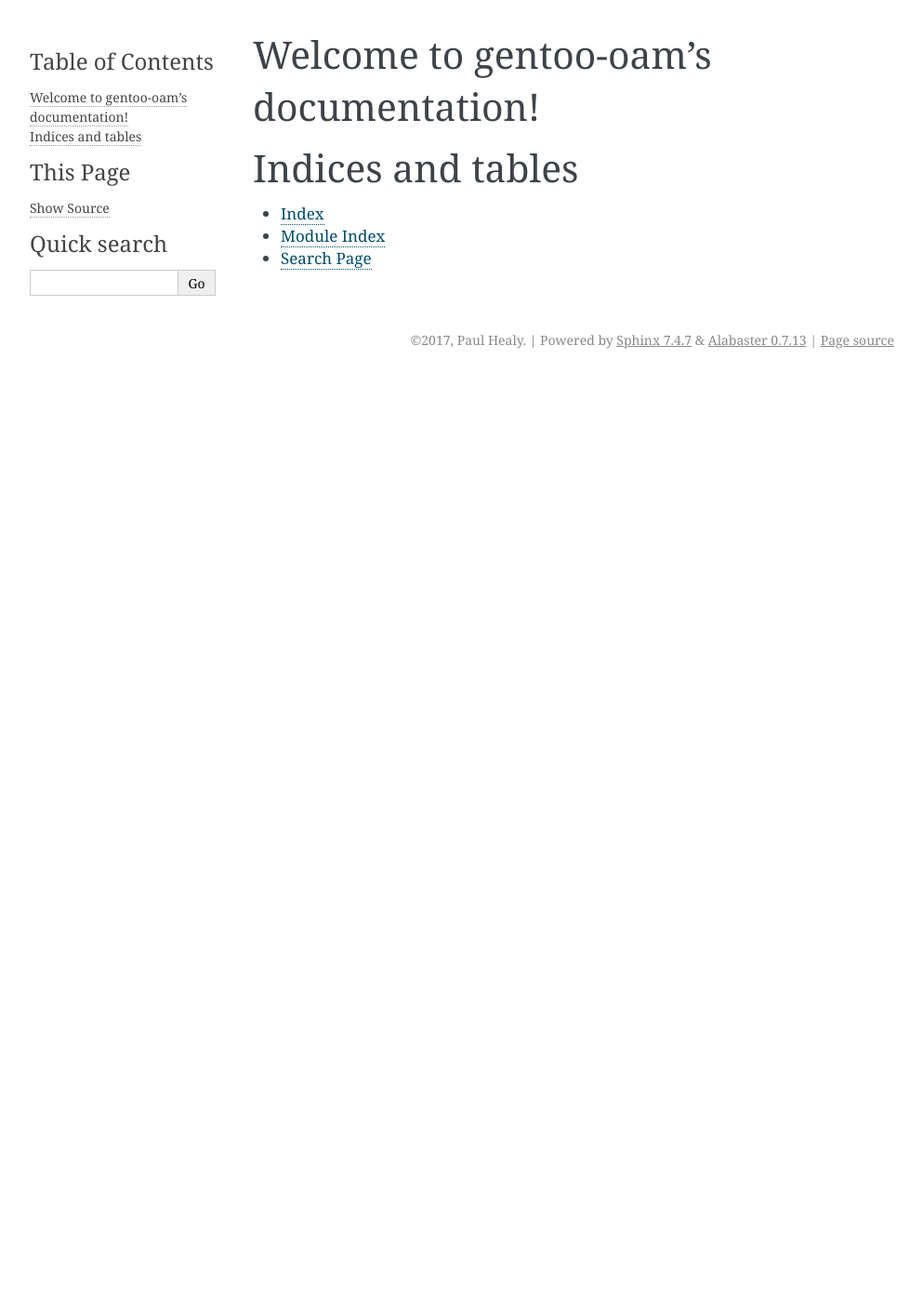
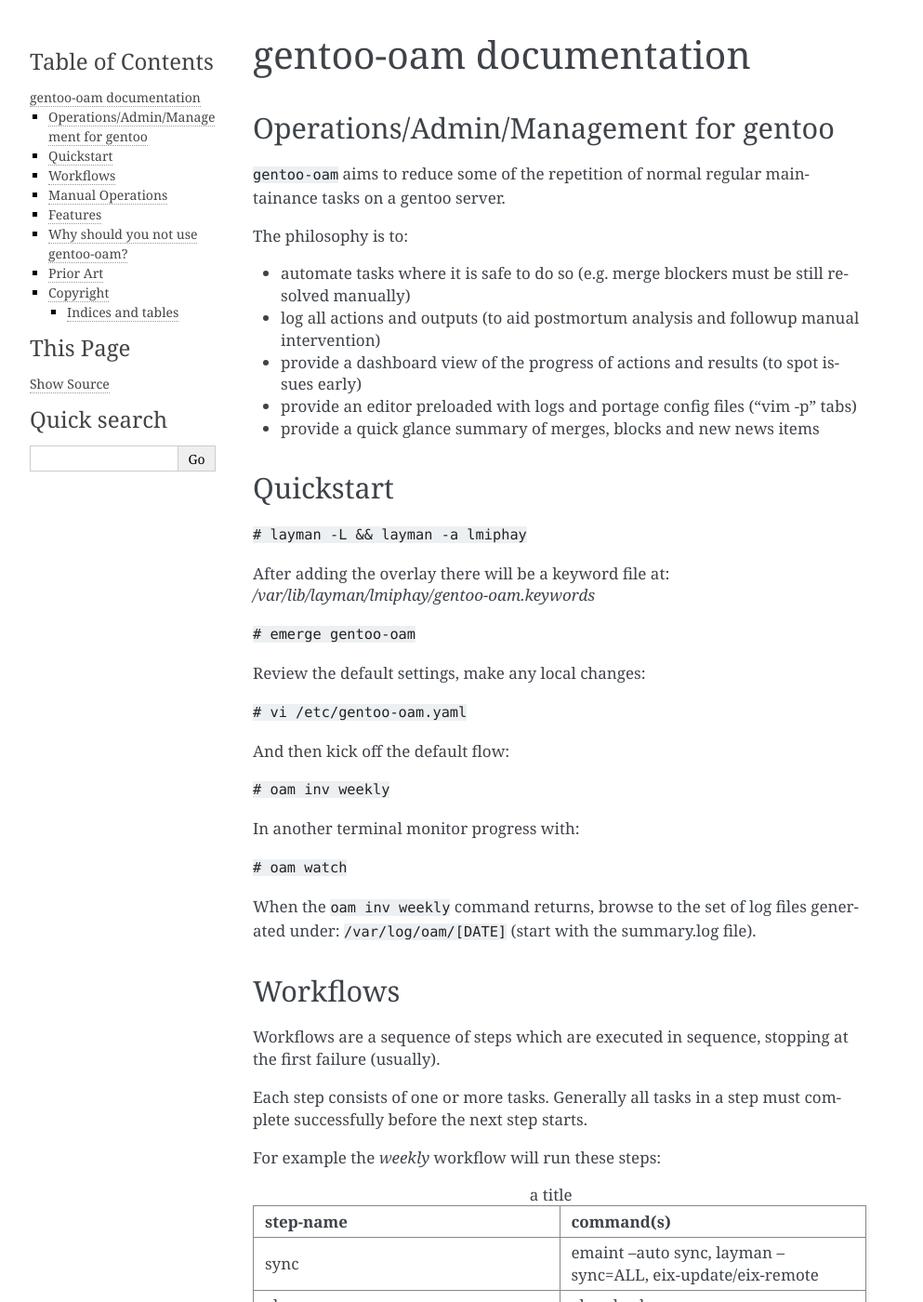
Before and after one commit to lmiphay/oam, a Sphinx documentation site: the page built from docs/source/index.rst, in a window 1280 px wide and 1400 px high. Shown: the whole window at 93% size, without its empty margins (148-1141 px from the left). Built offline with Sphinx 7.4.7, drawn with Linux system fonts in a browser that asks for light colours; some of the changed text lies outside the part shown.

Commit message:
add first cut of sphinx docs

```diff
--- a/docs/source/index.rst
+++ b/docs/source/index.rst
@@ -3,14 +3,131 @@
    You can adapt this file completely to your liking, but it should at least
    contain the root `toctree` directive.
 
-Welcome to gentoo-oam's documentation!
-======================================
+========================
+gentoo-oam documentation
+========================
 
 .. toctree::
    :maxdepth: 2
    :caption: Contents:
 
+Operations/Admin/Management for gentoo
+--------------------------------------
 
+``gentoo-oam`` aims to reduce some of the repetition of normal regular maintainance tasks on a gentoo server.
+
+The philosophy is to:
+
++ automate tasks where it is safe to do so (e.g. merge blockers must be still resolved manually)
++ log all actions and outputs (to aid postmortum analysis and followup manual intervention)
++ provide a dashboard view of the progress of actions and results (to spot issues early)
++ provide an editor preloaded with logs and portage config files ("vim -p" tabs)
++ provide a quick glance summary of merges, blocks and new news items
+
+Quickstart
+----------
+
+``# layman -L && layman -a lmiphay``
+
+After adding the overlay there will be a keyword file at: `/var/lib/layman/lmiphay/gentoo-oam.keywords`
+
+``# emerge gentoo-oam``
+
+Review the default settings, make any local changes:
+
+``# vi /etc/gentoo-oam.yaml``
+
+And then kick off the default flow:
+
+``# oam inv weekly``
+
+In another terminal monitor progress with:
+
+``# oam watch``
+
+When the ``oam inv weekly`` command returns, browse to the set of log files generated under:
+``/var/log/oam/[DATE]`` (start with the summary.log file).
+
+
+Workflows
+---------
+
+Workflows are a sequence of steps which are executed in sequence, stopping
+at the first failure (usually).
+
+Each step consists of one or more tasks. Generally all tasks in a step must
+complete successfully before the next step starts.
+
+For example the `weekly` workflow will run these steps:
+
+.. csv-table:: a title
+   :header: "step-name", "command(s)"
+   :widths: 20, 20
+
+	"sync",   "emaint --auto sync, layman --sync=ALL, eix-update/eix-remote"
+	"glsa",   "glsa-check"
+	"fetch",  "emerge --fetchonly --update world"
+	"update", "emerge --update world, python-updater, perl-cleaner, emerge @preserved-rebuild"
+	"clean",  "eclean distfiles, eclean-kernel"
+	"kernel", "attempts to build a new kernel if necessary"
+	"qcheck", "qcheck --all"
+
+Steps (or tasks) can be skipped for a particular server (by configuration).
+
+Manual Operations
+-----------------
+You must still manually:
+
++ resolve keyword or use flag blockers (see the blocks.log file for a starting point)
++ run `dispatch-conf` when prompted
++ remove obsolete packages manually with: `emerge --depclean`
+
+Features
+--------
+
+* simple workflow configuration on a per-server basis - new workflows can be added
+* dashboard display of currently running oam processes built on `multitail <https://www.vanheusden.com/multitail/>`_.
+* overall _summary_ of a merge (what merged succesfully, what didn't, glsa's, blockers, qcheck differences, unread news items... etc)
+* logs all operations, errors, process output... etc
+* multi-server support for starting and monitoring operations
+* install via ebuild from the `lmiphay overlay <https://gitweb.gentoo.org/user/lmiphay.git/about/>`_.
+* pulls in many useful dependencies as part of the install (eix, genlop, multitail, logrotate, ranger)
+* bash shell completion support with `app-shells/bash-completion <http://bash-completion.alioth.debian.org/>`_.
+
+.. image:: ../../screenshots/oam-watch4.png
+    :width: 600px
+    :align: center
+    :height: 300px
+    :alt: oam-watch sample
+
+Why should you not use gentoo-oam?
+----------------------------------
+
+* it is not a way to become familar with gentoo (learn emerge... etc first)
+* you are happy with your current workflow (stick with your own scripts)
+
+Prior Art
+---------
+
+* `ansible portage module <http://docs.ansible.com/ansible/portage_module.html>`_.
+* `gentoo-upsys <https://github.com/Krishath/gentoo-upsys>`_.
+* `porticron <https://github.com/gentoo/porticron>`_.
+* `gentmaint <http://gentmaint.sourceforge.net/>`_.
+* `glcu <http://www.panhorst.com/glcu/>`_.
+* `ug <https://github.com/sidusnare/ug>`_.
+* `update <http://weaver.gentooexperimental.org/update.html>`_.
+* `update-system.sh - tip 2 <http://gentoovps.net/gentoo-portage-tips/>`_.
+* `autoupdating on reddit <https://www.reddit.com/r/Gentoo/comments/3w2od1/update_gentoo_autoupdating/>`_.
+* `linux config scripts <https://github.com/jappeace/linux-config/tree/master/scripts>`_.
+* `gentoo-sources-compilation-helper <https://github.com/rewtnull/gentoo-sources-compilation-helper>`_.
+
+Copyright
+---------
+
+Copyright (c) 2013-2017 Paul Healy
+
+Permission granted to redistribute it and/or modify it under the terms of the
+GNU General Public License version 2.
 
 Indices and tables
 ==================
```
